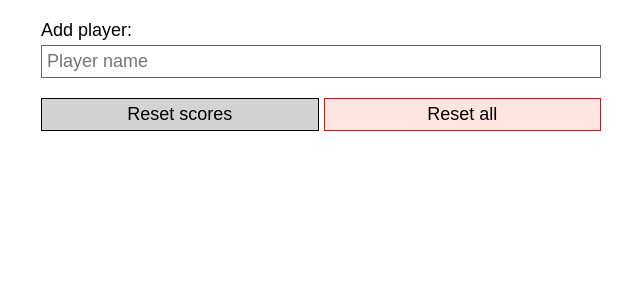
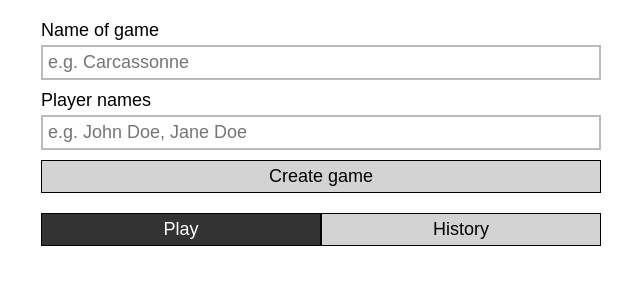
Before and after one commit to mndys/scorekeeper, a React (Create React App) app: page /game in a window 1280 px wide. Shown: the top 300 px of the page, without its empty margins (319-959 px from the left). Built offline with nearby package versions, Linux system fonts and the light colour scheme.

Commit message:
new components (#7)
* Create GameForm with Input

* Create Navigation, improve Button

* Create Header

* Create HistoryEntry

* Implement missing handleSubmit in GameForm

* Move all new components to styled-components

* Implement navigation logic

* Finalize game logic

```diff
--- a/package.json
+++ b/package.json
@@ -10,6 +10,7 @@
     "react-dom": "^17.0.1",
     "react-scripts": "4.0.2",
     "styled-components": "^5.2.1",
+    "uuid": "^8.3.2",
     "web-vitals": "^1.1.0"
   },
   "scripts": {
--- a/src/components/App.js
+++ b/src/components/App.js
@@ -1,14 +1,31 @@
 import { useState } from 'react'
 import styled from 'styled-components/macro'
 import Button from './Button'
+import GameForm from './GameForm'
+import Header from './Header'
+import HistoryEntry from './HistoryEntry'
+import Navigation from './Navigation'
 import Player from './Player'
-import PlayerForm from './PlayerForm'
+import { v4 as uuidv4 } from 'uuid'
 
 export default function App() {
   const [players, setPlayers] = useState([])
+  const [nameOfGame, setNameOfGame] = useState('')
+  const [currentPage, setCurrentPage] = useState('play')
+  const [history, setHistory] = useState([])
+
   return (
     <AppLayout>
-      <PlayerForm onAddPlayer={handleAddPlayer} />
+      {/* conditional rendering */}
+      {currentPage === 'play' && (
+        <div>
+          <GameForm onCreateGame={createGame} />
+        </div>
+      )}
+
+      {currentPage === 'game' && (
+        <div>
+          <Header>{nameOfGame}</Header>
           {players.map(({ name, score }, index) => (
             <Player
               key={name}
@@ -17,21 +34,38 @@ export default function App() {
               onPlus={() => handlePlus(index)}
               onMinus={() => handleMinus(index)}
             />
-        // React.createElement(Player, {name, score, onPlus: () => handlePlus(index)})
           ))}
-      <ButtonGrid>
           <Button onClick={resetScores}>Reset scores</Button>
-        <DangerButton onClick={resetAll}>Reset all</DangerButton>
-      </ButtonGrid>
+          <Button onClick={endGame}>End game</Button>
+        </div>
+      )}
+
+      {currentPage === 'history' && (
+        <HistoryWrapper>
+          {history.map(({ nameOfGame, players, id }) => (
+            <HistoryEntry key={id} nameOfGame={nameOfGame} players={players} />
+          ))}
+        </HistoryWrapper>
+      )}
+
+      {(currentPage === 'play' || currentPage === 'history') && (
+        <Navigation currentPage={currentPage} onNavigate={setCurrentPage} />
+      )}
     </AppLayout>
   )
 
-  function handleAddPlayer(name) {
-    setPlayers(oldPlayers => [...oldPlayers, { name, score: 0 }])
+  function createGame({ nameOfGame, playerNames }) {
+    // playerNames is ['Jane', 'John']
+    setNameOfGame(nameOfGame)
+    setPlayers(playerNames.map(name => ({ name, score: 0 })))
+    setCurrentPage('game')
   }
 
-  function resetAll() {
+  function endGame() {
+    setHistory([{ players, nameOfGame, id: uuidv4() }, ...history])
     setPlayers([])
+    setNameOfGame('')
+    setCurrentPage('play')
   }
 
   function resetScores() {
@@ -62,12 +96,8 @@ const AppLayout = styled.div`
   gap: 20px;
   padding: 20px;
 `
-const DangerButton = styled(Button)`
-  background-color: mistyrose;
-  border: 1px solid red;
+
+const HistoryWrapper = styled.div`
+  display: grid;
+  gap: 28px;
 `
-const ButtonGrid = styled.div`
-  display: grid;
-  gap: 5px;
-  grid-template-columns: 1fr 1fr;
-`
--- a/src/components/Button.js
+++ b/src/components/Button.js
@@ -1,6 +1,8 @@
 import styled from 'styled-components/macro'
 
 export default styled.button`
-  background-color: lightgray;
+  background-color: ${props => (props.isActive ? '#333' : 'lightgray')};
+  ${props => props.isActive && 'color: white;'}
   border: 1px solid black;
+  width: 100%;
 `
--- /dev/null
+++ b/src/components/GameForm.js
@@ -0,0 +1,40 @@
+import React from 'react'
+import Button from './Button'
+import Input from './Input'
+import styled from 'styled-components'
+
+export default function GameForm({ onCreateGame }) {
+  return (
+    <FormGrid onSubmit={handleSubmit}>
+      <Input
+        name="nameOfGame"
+        labelText="Name of game"
+        placeholder="e.g. Carcassonne"
+      />
+      <Input
+        name="playerNames"
+        labelText="Player names"
+        placeholder="e.g. John Doe, Jane Doe"
+      />
+      <Button>Create game</Button>
+    </FormGrid>
+  )
+
+  function handleSubmit(event) {
+    event.preventDefault()
+    const form = event.target
+    const { nameOfGame, playerNames } = form.elements
+
+    onCreateGame({
+      nameOfGame: nameOfGame.value,
+      playerNames: playerNames.value.split(',').map(name => name.trim()),
+    })
+    form.reset()
+    nameOfGame.focus()
+  }
+}
+
+const FormGrid = styled.form`
+  display: grid;
+  gap: 10px;
+`
--- /dev/null
+++ b/src/components/Header.js
@@ -0,0 +1,7 @@
+import React from 'react'
+import styled from 'styled-components'
+
+export default styled.header`
+  padding: 12px;
+  text-align: center;
+`
--- /dev/null
+++ b/src/components/HistoryEntry.js
@@ -0,0 +1,26 @@
+import React from 'react'
+import styled from 'styled-components'
+
+export default function HistoryEntry({ nameOfGame, players }) {
+  return (
+    <Wrapper>
+      {nameOfGame}
+      {players.map((player, index) => (
+        <Player key={index}>
+          <span>{player.name}</span>
+          <span>{player.score}</span>
+        </Player>
+      ))}
+    </Wrapper>
+  )
+}
+
+const Wrapper = styled.section`
+  display: grid;
+  gap: 10px;
+`
+
+const Player = styled.div`
+  display: flex;
+  justify-content: space-between;
+`
--- /dev/null
+++ b/src/components/Input.js
@@ -0,0 +1,20 @@
+import React from 'react'
+import styled from 'styled-components'
+
+export default function Input({ labelText, placeholder, name }) {
+  return (
+    <Label>
+      {labelText}
+      <InputStyled name={name} placeholder={placeholder} type="text" />
+    </Label>
+  )
+}
+
+const Label = styled.label`
+  display: grid;
+  gap: 4px;
+`
+
+const InputStyled = styled.input`
+  border: 2px solid #bbb;
+`
--- /dev/null
+++ b/src/components/Navigation.js
@@ -0,0 +1,26 @@
+import React from 'react'
+import styled from 'styled-components'
+import Button from './Button'
+
+export default function Navigation({ onNavigate, currentPage }) {
+  return (
+    <Nav>
+      <Button
+        isActive={currentPage === 'play'}
+        onClick={() => onNavigate('play')}
+      >
+        Play
+      </Button>
+      <Button
+        isActive={currentPage === 'history'}
+        onClick={() => onNavigate('history')}
+      >
+        History
+      </Button>
+    </Nav>
+  )
+}
+
+const Nav = styled.nav`
+  display: flex;
+`
--- a/src/components/Player.js
+++ b/src/components/Player.js
@@ -7,7 +7,7 @@ const MIN_HUE_VALUE = 0 // 0 is red
 export default function Player({ name, score, onMinus, onPlus }) {
   const maxHue = Math.min(score * 10, MAX_HUE_VALUE)
   const hue = Math.max(maxHue, MIN_HUE_VALUE)
-  const color = score === 10 ? 'black' : `hsl(${hue}, 50%, 50%)`
+  const color = score === 0 ? 'black' : `hsl(${hue}, 50%, 50%)`
   return (
     <PlayerWrapper>
       {name}
--- a/src/components/PlayerForm.js
+++ /dev/null
@@ -1,33 +0,0 @@
-import React from 'react'
-import styled from 'styled-components/macro'
-
-export default function PlayerForm({ onAddPlayer }) {
-  return (
-    <form className="PlayerForm" onSubmit={handleSubmit}>
-      <Label>
-        Add player:
-        <br />
-        <Input name="player" placeholder="Player name" />
-      </Label>
-    </form>
-  )
-
-  function handleSubmit(event) {
-    event.preventDefault()
-    const form = event.target
-    const input = form.elements.player
-    const name = input.value
-    onAddPlayer(name)
-    form.reset()
-    input.focus()
-  }
-}
-
-const Label = styled.label`
-  display: grid;
-  gap: 4px;
-`
-
-const Input = styled.input`
-  border: 1px solid #666;
-`
```
Also changed, not shown: 1 other file (tests, documents, lock files or other folders). Lines whose indentation alone changed are shown as unchanged.
